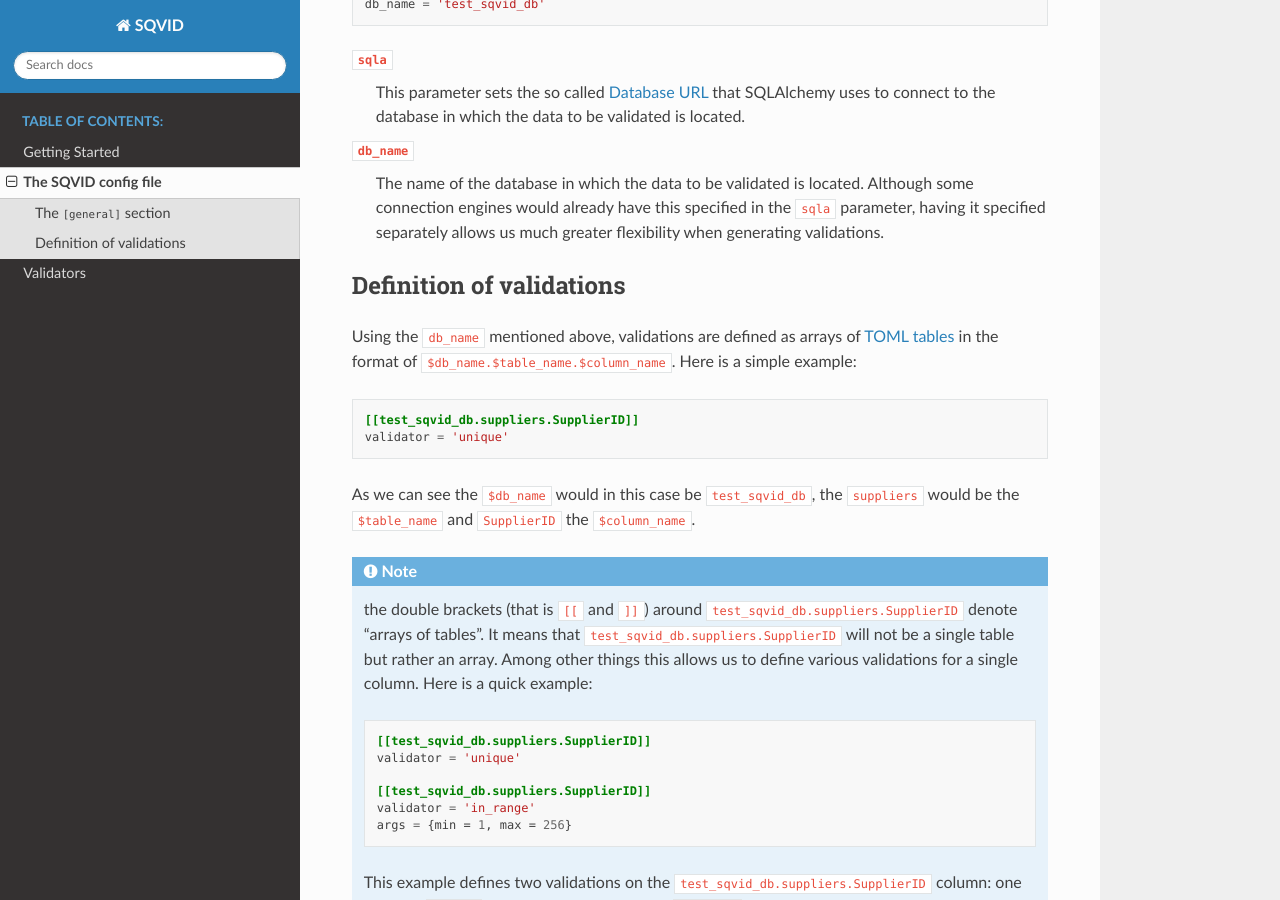
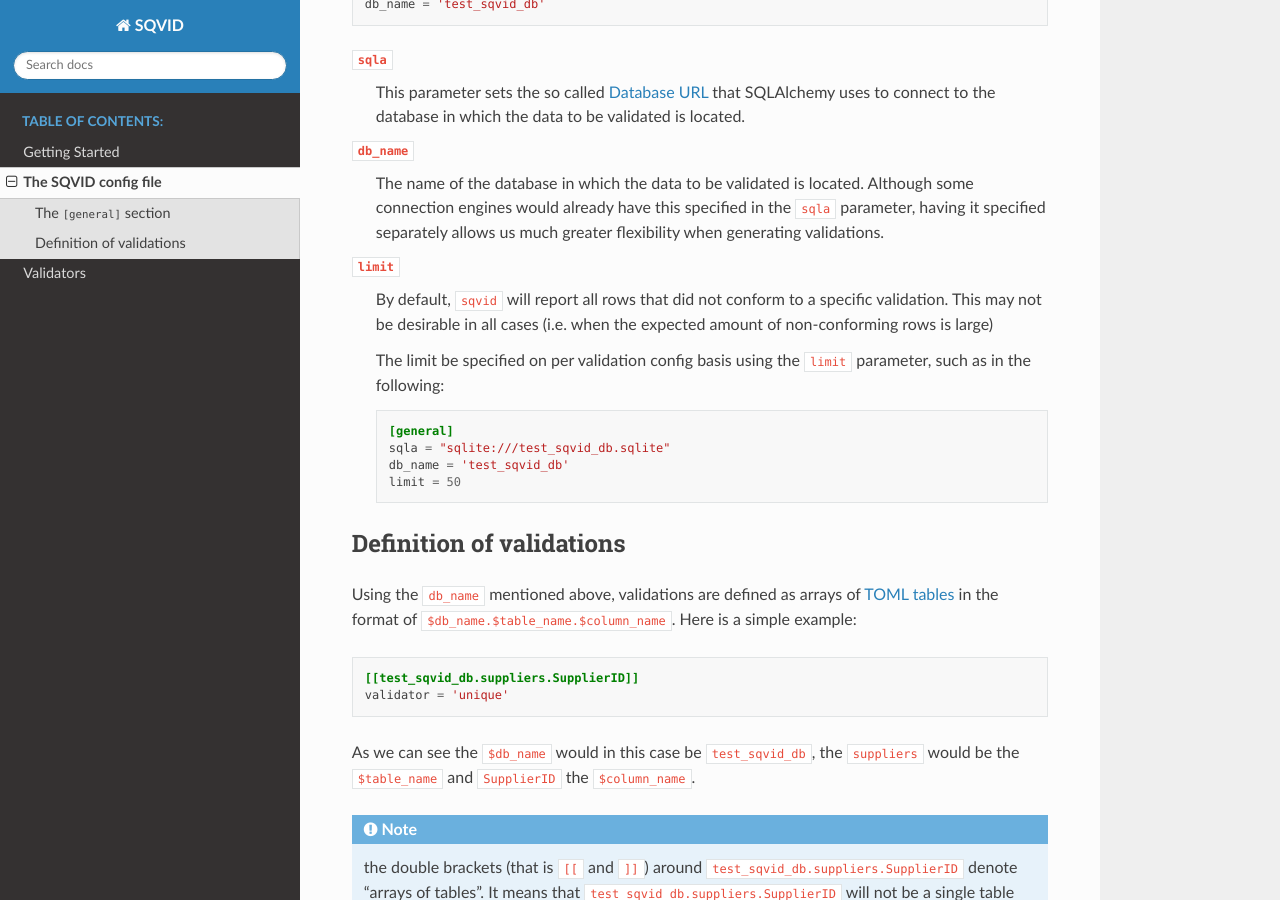
Before and after one commit to mrshu/sqvid, a Sphinx documentation site: the page built from docs/sqvid-config.rst, in a window 1280 px wide and 900 px high, scrolled down 460 px. Built offline with Sphinx 7.4.7 and the Read the Docs theme 2.0.0, drawn with Linux system fonts in a browser that asks for light colours.

```diff
--- a/docs/sqvid-config.rst
+++ b/docs/sqvid-config.rst
@@ -30,6 +30,22 @@ A sample ``[general]`` section may look as follows:
     Although some connection engines would already have this specified in
     the ``sqla`` parameter, having it specified separately allows us much
     greater flexibility when generating validations.
+
+``limit``
+    By default, ``sqvid`` will report all rows that did not conform to a
+    specific validation. This may not be desirable in all cases (i.e. when
+    the expected amount of non-conforming rows is large)
+
+    The limit be specified on per validation config basis using the
+    ``limit`` parameter, such as in the following:
+
+    .. code:: toml
+
+      [general]
+      sqla = "sqlite:///test_sqvid_db.sqlite"
+      db_name = 'test_sqvid_db'
+      limit = 50
+
 
 
 Definition of validations
@@ -231,6 +247,5 @@ This can be done using he following set of parameters:
       +--------------+------------------------------+
 
 
-
 .. _Database URL: https://docs.sqlalchemy.org/en/13/core/engines.html#database-urls
 .. _TOML tables: https://github.com/toml-lang/toml#user-content-table
--- a/pyproject.toml
+++ b/pyproject.toml
@@ -1,6 +1,6 @@
 [tool.poetry]
 name = "sqvid"
-version = "0.1.7"
+version = "0.1.8"
 description = "SQVID: Simple sQl Validator of varIous Datasources"
 authors = ["Marek Suppa <mr@shu.io>"]
 license = "Apache-2.0"
```
Also changed, not shown: CHANGELOG.md (+5 -0 lines), 2 other files.
